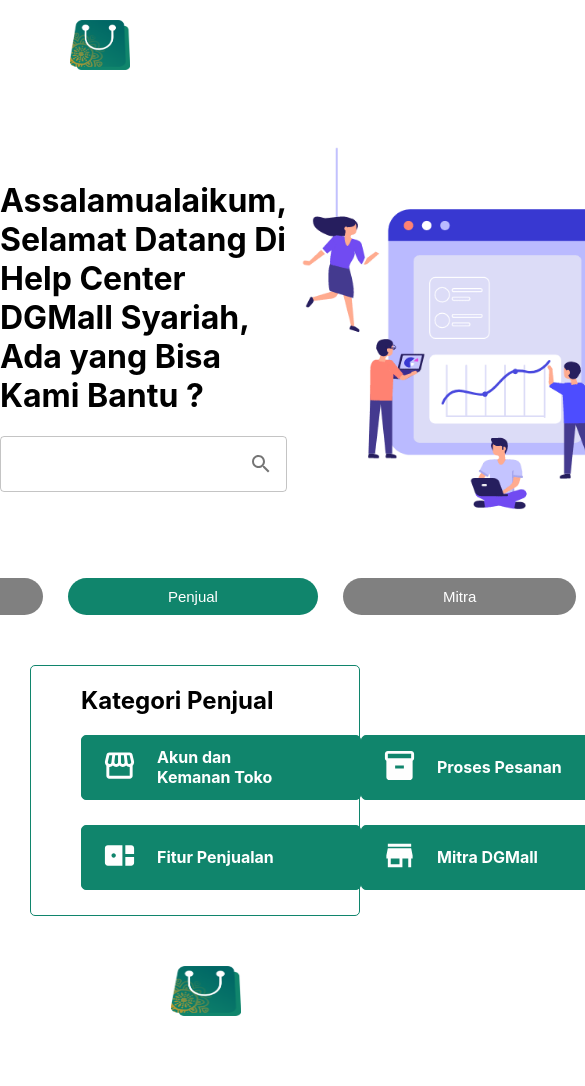
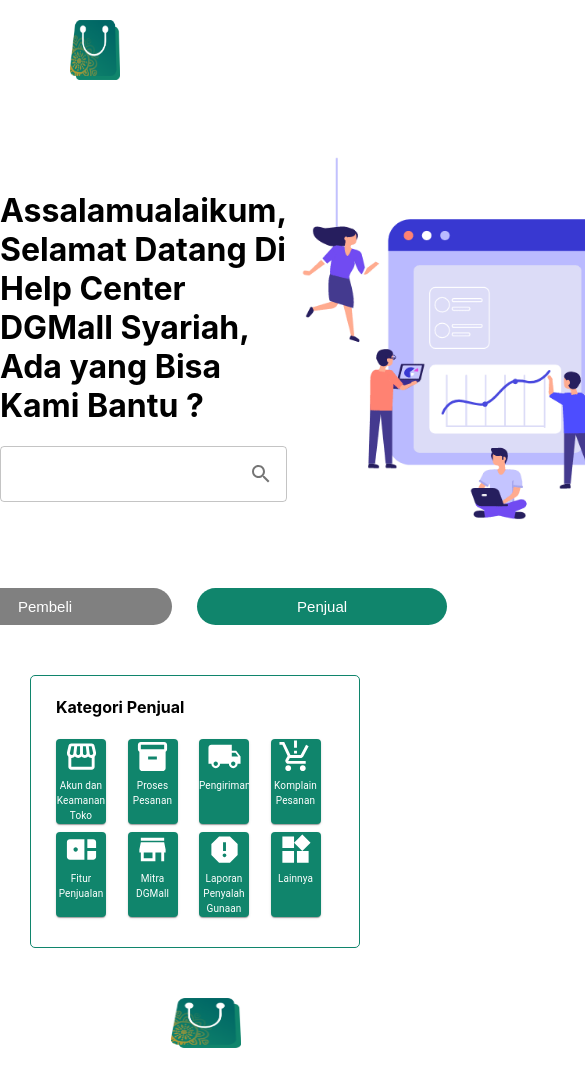
Before and after one commit to sigitjarkasih/dgp_next_dokumentasi, a Next.js app: page /penjual in a window 390 px wide. Shown: the top 1086 px of the page, 585 px wide, since content can reach past the window. Built offline with nearby package versions, Linux system fonts and the light colour scheme.

Commit message:
Penambahan script untuk tampilan handphone

```diff
--- a/pages/penjual/index.js
+++ b/pages/penjual/index.js
@@ -1,4 +1,8 @@
 import {
+  Box,
+  Grid,
+  Typography,
+  Card,
   IconButton,
   InputAdornment,
   InputBase,
@@ -18,7 +22,7 @@
 import StoreIcon from "@mui/icons-material/Store";
 import ReportIcon from "@mui/icons-material/Report";
 import WidgetsIcon from "@mui/icons-material/Widgets";
-
+import styles from "../../styles/Home.module.css";
 import React, { Component } from "react";
 
 export default class enjual extends Component {
@@ -40,7 +44,7 @@
         <div>
           <div>
             <div style={{ marginTop: "20px", marginLeft: "70px" }}>
-              <Image src="/logoDgmall.png" width={60} height={50} alt="logo" />
+              <Image src="/logoDgmall.png" width={50} height={60} alt="logo" />
             </div>
             <div
               style={{
@@ -95,6 +99,7 @@
               }}
             >
               <div
+                className={styles.btn}
                 style={{
                   marginlef: "25px",
                   marginRight: "25px",
@@ -118,6 +123,7 @@
               </div>
 
               <div
+                className={styles.btn}
                 style={{
                   marginlef: "25px",
                   marginRight: "25px",
@@ -139,30 +145,8 @@
                   />
                 </Link>
               </div>
-
-              <div
-                style={{
-                  marginlef: "25px",
-                  marginRight: "25px",
-                }}
-              >
-                <Link href="./mitra">
-                  <SButton
-                    type="button"
-                    fontSize="15px"
-                    radius="50px"
-                    cursor="pointer"
-                    bgcolor="grey"
-                    color="white"
-                    title="Mitra"
-                    padding="10px"
-                    border="none"
-                    paddingLeft="100px"
-                    paddingRight="100px"
-                  />
-                </Link>
             </div>
-            </div>
+            <Box sx={{ display: { xs: "none", sm: "block" } }}>
               <div
                 style={{
                   paddingLeft: 50,
@@ -186,6 +170,7 @@
                 >
                   <Link href="/">
                     <div
+                      className={styles.btn}
                       style={{
                         display: "flex",
                         alignItems: "center",
@@ -220,6 +205,7 @@
                   </Link>
                   <Link href="/">
                     <div
+                      className={styles.btn}
                       style={{
                         display: "flex",
                         alignItems: "center",
@@ -252,6 +238,7 @@
                   </Link>
                   <Link href="/">
                     <div
+                      className={styles.btn}
                       style={{
                         display: "flex",
                         alignItems: "center",
@@ -284,6 +271,7 @@
                   </Link>
                   <Link href="/">
                     <div
+                      className={styles.btn}
                       style={{
                         display: "flex",
                         alignItems: "center",
@@ -325,6 +313,7 @@
                 >
                   <Link href="/">
                     <div
+                      className={styles.btn}
                       style={{
                         display: "flex",
                         alignItems: "center",
@@ -356,8 +345,8 @@
                     </div>
                   </Link>
                   <Link href="/">
-                  {" "}
                     <div
+                      className={styles.btn}
                       style={{
                         display: "flex",
                         alignItems: "center",
@@ -390,6 +379,7 @@
                   </Link>
                   <Link href="/">
                     <div
+                      className={styles.btn}
                       style={{
                         display: "flex",
                         alignItems: "center",
@@ -425,6 +415,7 @@
                   </Link>
                   <Link href="">
                     <div
+                      className={styles.btn}
                       style={{
                         display: "flex",
                         alignItems: "center",
@@ -457,6 +448,187 @@
                   </Link>
                 </div>
               </div>
+            </Box>
+            <Box sx={{ display: { xs: "block", sm: "none" } }}>
+              <div
+                style={{
+                  paddingLeft: 25,
+                  paddingRight: 25,
+                  paddingBottom: 30,
+                  border: "#10856c solid 1px",
+                  borderRadius: "5px",
+                  marginTop: "50px",
+                  marginLeft: 30,
+                  marginRight: 30,
+                }}
+              >
+                <div>
+                  <h4>Kategori Penjual</h4>
+                </div>
+                <Grid container spacing={1}>
+                  <Grid item xs={3}>
+                    <Card
+                      sx={{
+                        maxWidth: 50,
+                        textAlign: "center",
+                        height: 85,
+                        color: "white",
+                        backgroundColor: "#10856c",
+                      }}
+                    >
+                      <StorefrontIcon fontSize="large" />
+                      <Typography
+                        align="center"
+                        display="block"
+                        sx={{ fontSize: "10px" }}
+                      >
+                        Akun dan Keamanan Toko
+                      </Typography>
+                    </Card>
+                  </Grid>
+                  <Grid item xs={3}>
+                    <Card
+                      sx={{
+                        maxWidth: 50,
+                        textAlign: "center",
+                        height: 85,
+                        color: "white",
+                        backgroundColor: "#10856c",
+                      }}
+                    >
+                      <InventoryIcon fontSize="large" />
+                      <Typography
+                        align="center"
+                        display="block"
+                        sx={{ fontSize: "10px" }}
+                      >
+                        Proses Pesanan
+                      </Typography>
+                    </Card>
+                  </Grid>
+                  <Grid item xs={3}>
+                    <Card
+                      sx={{
+                        maxWidth: 50,
+                        textAlign: "center",
+                        height: 85,
+                        color: "white",
+                        backgroundColor: "#10856c",
+                      }}
+                    >
+                      <LocalShippingIcon fontSize="large" />
+                      <Typography
+                        align="center"
+                        display="block"
+                        sx={{ fontSize: "10px" }}
+                      >
+                        Pengiriman
+                      </Typography>
+                    </Card>
+                  </Grid>
+                  <Grid item xs={3}>
+                    <Card
+                      sx={{
+                        maxWidth: 50,
+                        textAlign: "center",
+                        height: 85,
+                        color: "white",
+                        backgroundColor: "#10856c",
+                      }}
+                    >
+                      <ProductionQuantityLimitsIcon fontSize="large" />
+                      <Typography
+                        align="center"
+                        display="block"
+                        sx={{ fontSize: "10px" }}
+                      >
+                        Komplain Pesanan
+                      </Typography>
+                    </Card>
+                  </Grid>
+                  <Grid item xs={3}>
+                    <Card
+                      sx={{
+                        maxWidth: 50,
+                        textAlign: "center",
+                        height: 85,
+                        color: "white",
+                        backgroundColor: "#10856c",
+                      }}
+                    >
+                      <BentoIcon fontSize="large" />
+                      <Typography
+                        align="center"
+                        display="block"
+                        sx={{ fontSize: "10px" }}
+                      >
+                        Fitur Penjualan
+                      </Typography>
+                    </Card>
+                  </Grid>
+                  <Grid item xs={3}>
+                    <Card
+                      sx={{
+                        maxWidth: 50,
+                        textAlign: "center",
+                        height: 85,
+                        color: "white",
+                        backgroundColor: "#10856c",
+                      }}
+                    >
+                      <StoreIcon fontSize="large" />
+                      <Typography
+                        align="center"
+                        display="block"
+                        sx={{ fontSize: "10px" }}
+                      >
+                        Mitra DGMall
+                      </Typography>
+                    </Card>
+                  </Grid>
+                  <Grid item xs={3}>
+                    <Card
+                      sx={{
+                        maxWidth: 50,
+                        textAlign: "center",
+                        height: 85,
+                        color: "white",
+                        backgroundColor: "#10856c",
+                      }}
+                    >
+                      <ReportIcon fontSize="large" />
+                      <Typography
+                        align="center"
+                        display="block"
+                        sx={{ fontSize: "10px" }}
+                      >
+                        Laporan Penyalah Gunaan
+                      </Typography>
+                    </Card>
+                  </Grid>
+                  <Grid item xs={3}>
+                    <Card
+                      sx={{
+                        maxWidth: 50,
+                        textAlign: "center",
+                        height: 85,
+                        color: "white",
+                        backgroundColor: "#10856c",
+                      }}
+                    >
+                      <WidgetsIcon fontSize="large" />
+                      <Typography
+                        align="center"
+                        display="block"
+                        sx={{ fontSize: "10px" }}
+                      >
+                        Lainnya
+                      </Typography>
+                    </Card>
+                  </Grid>
+                </Grid>
+              </div>
+            </Box>
           </div>
         </div>
 
```
Lines whose indentation alone changed are shown as unchanged.
